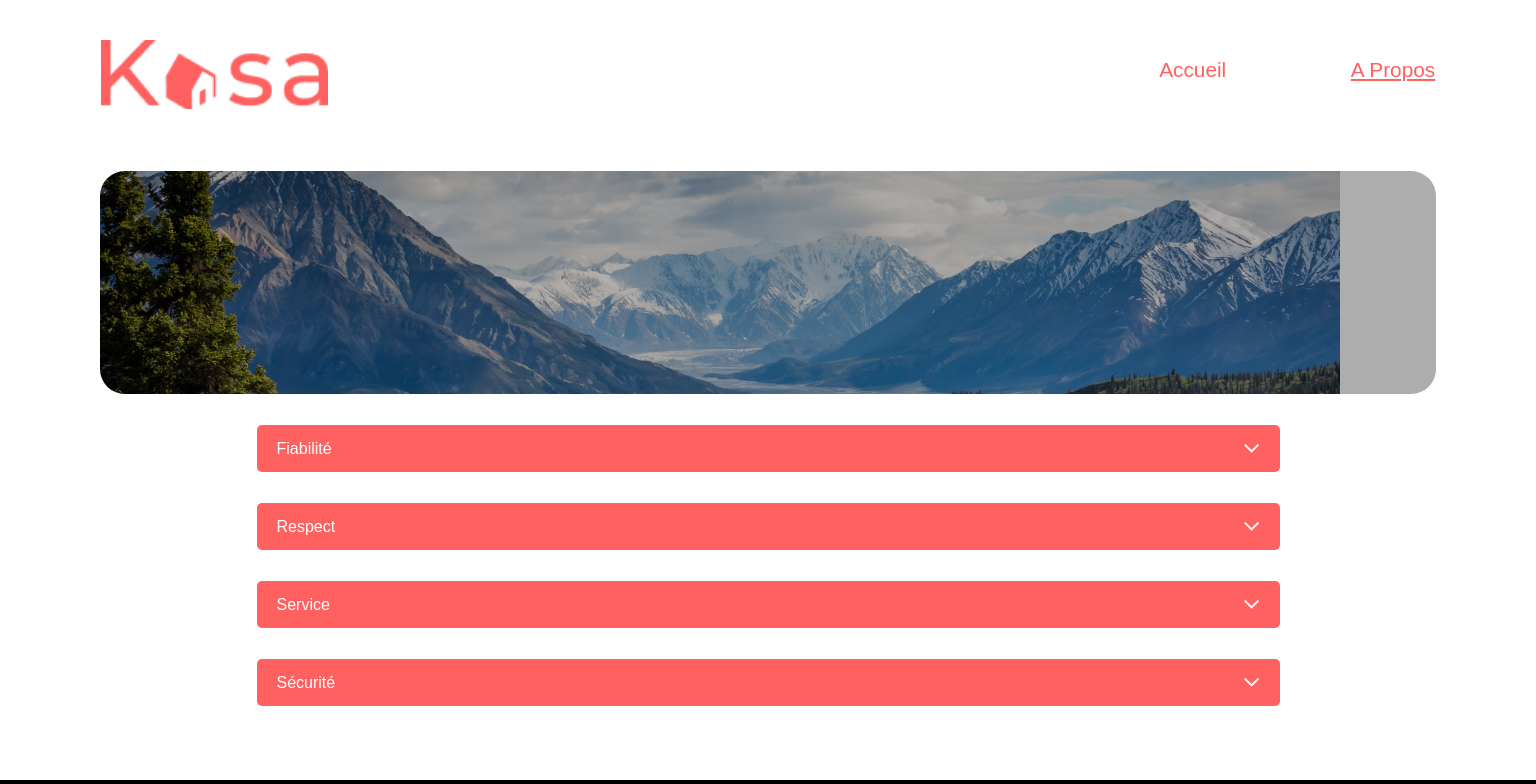
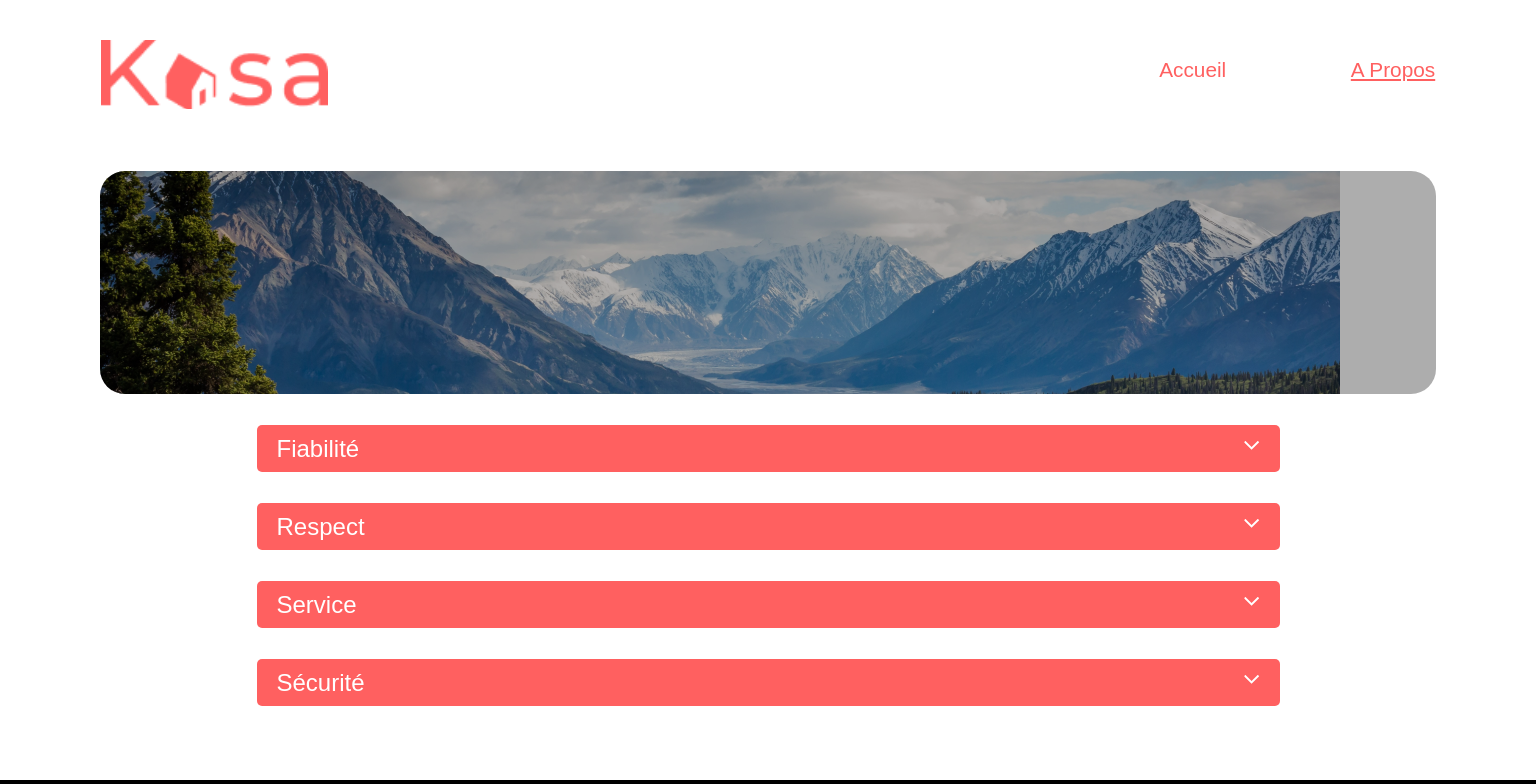
Before and after one commit to Missfantaxya/AlexiaSkrzypczak_11_22082022, a React (Create React App) app: page /about in a window 1536 px wide. Shown: the top 784 px of the page. Built offline with nearby package versions, Linux system fonts and the light colour scheme.

Commit message:
fix style about page desktop

```diff
--- a/src/components/About.css
+++ b/src/components/About.css
@@ -21,7 +21,11 @@
     background-image: url(../assets/about-mask-desktop.png);
   }
 
-  .dropdown__about>.dropdownn__content--open {
+  .about__dropdowns {
+    font-size: 1.5rem;
+  }
+
+  .dropdown__about .dropdownn__content--open {
     font-size: 1.5rem;
   }
 }
--- a/src/components/Lodging.css
+++ b/src/components/Lodging.css
@@ -19,7 +19,7 @@
     font-size: 1.125rem;
   }
 
-  .dropdown__lodging>.dropdownn__content--open {
+  .dropdown__lodging .dropdownn__content--open {
     font-size: 1.125rem;
     height: calc(100% - var(--button-height));
   }
```
